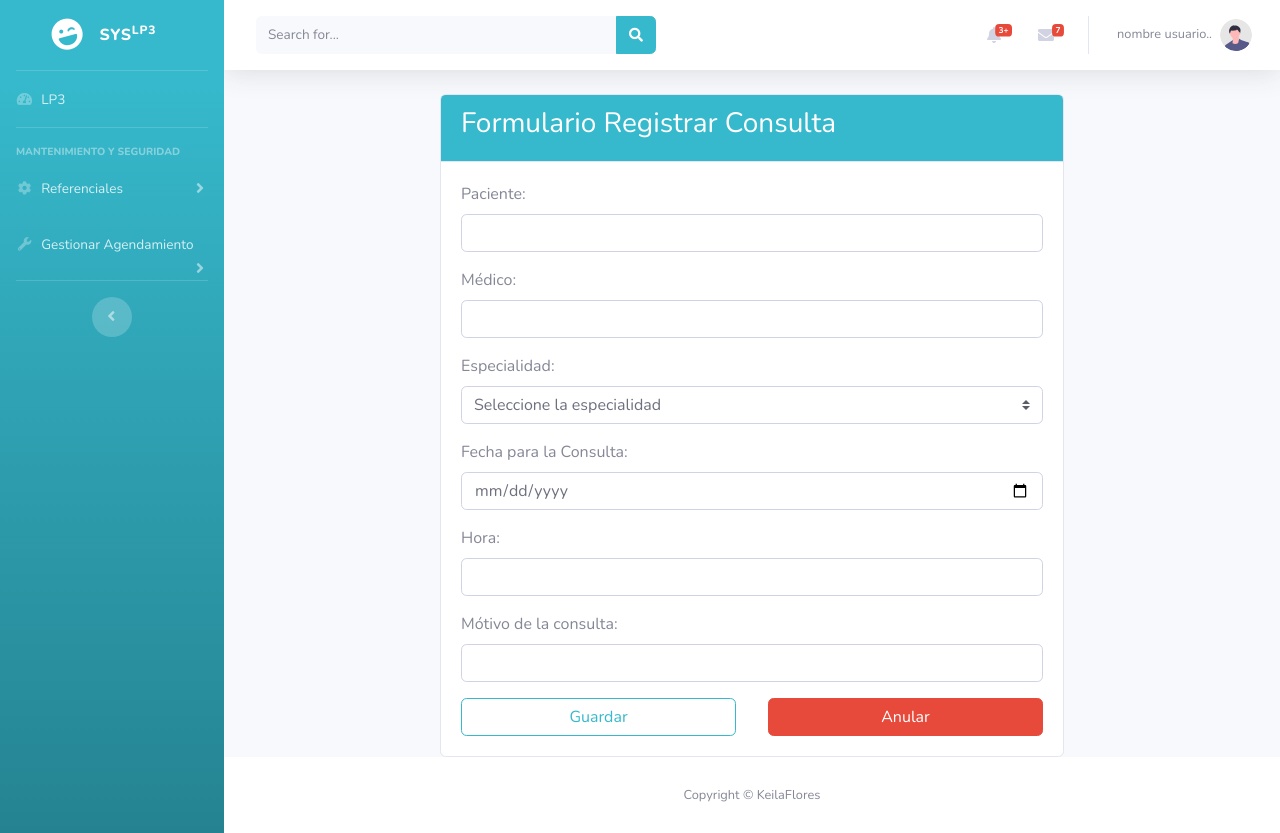
After one commit to keilaflores889/proyecto-lp3, a Flask app: page /agendamientos/cita/consulta-index in a window 1280 px wide. The commit adds this page. Run offline with Flask 3, Linux system fonts and the light colour scheme; some libraries are stand-ins or nearby versions.

Commit message:
cambios en vista registrar paciente y consulta

```diff
--- a/app/__init__.py
+++ b/app/__init__.py
@@ -25,7 +25,7 @@ from app.rutas.referenciales.diagnostico.diagnostico_routes import diagmod  #dia
 #importacion de cita
 from app.rutas.Agendamiento.cita.cita_routes import citamod   # Cita
 from app.rutas.Agendamiento.paciente.paciente_routes import paciemod
-
+from app.rutas.Agendamiento.consulta.consulta_routes import consumod
 
 
 # registrar referenciales
@@ -52,7 +52,7 @@ app.register_blueprint(diagmod, url_prefix=f'{modulo0}/diagnostico') #diagnostic
 modulo0 = '/agendamientos'
 app.register_blueprint(citamod, url_prefix=f'{modulo0}/cita')  # cita
 app.register_blueprint(paciemod, url_prefix=f'{modulo0}/cita')  # cita
-
+app.register_blueprint(consumod, url_prefix=f'{modulo0}/cita')  # cita
 
 #ciudad
 from app.rutas.referenciales.ciudad.ciudad_api import ciuapi
--- /dev/null
+++ b/app/rutas/Agendamiento/consulta/consulta_routes.py
@@ -0,0 +1,7 @@
+from flask import Blueprint, render_template
+
+consumod = Blueprint('consulta', __name__, template_folder='templates')
+
+@consumod.route('/consulta-index')
+def consultaIndex():
+    return render_template('consulta-index.html')
--- /dev/null
+++ b/app/rutas/Agendamiento/consulta/templates/consulta-index.html
@@ -0,0 +1,64 @@
+{% extends 'base.html' %}
+
+{% block titulo %}
+Formulario Registrar Consulta
+{% endblock %}
+
+{% block contenido %}
+<div class="container col-xl-8">
+    <div class="card">
+        <div class="card-header bg-info text-white">
+            <h3>Formulario Registrar Consulta</h3>
+        </div>
+        <div class="card-body">
+            <div class="form-group">
+                <!-- Input nombre -->
+                <label for="paciente">Paciente:</label>
+                <input type="text" class="form-control" id="nombre">
+            </div>
+
+            <div class="form-group">
+                <!-- Input apellido -->
+                <label for="medico">Médico:</label>
+                <input type="text" class="form-control" id="medico">
+            </div>
+
+            <!-- Combo especialidad -->
+            <div class="form-group">
+                <label for="cbo_especialidad">Especialidad:</label>
+                <select id="cbo_especialidad" class="custom-select">
+                    <option selected>Seleccione la especialidad</option>
+                    <option value="1">especialidad1</option>
+                    <option value="2">especialidad2</option>
+                    <option value="3">especialidad3</option>
+                    <option value="4">especialidad4</option>
+                </select>
+            </div>
+
+            <!-- Input fecha de la consulta -->
+            <div class="form-group">
+                <label for="fecha_consulta">Fecha para la Consulta:</label>
+                <input type="date" class="form-control" id="fecha_consulta">
+            </div>
+
+            <div class="form-group">
+                <!-- Input hora -->
+                <label for="Hora">Hora:</label>
+                <input type="text" class="form-control" id="Hora">
+            </div>
+
+            <div class="form-group">
+                <!-- Input motivo de consulta -->
+                <label for="motivo_consulta">Mótivo de la consulta:</label>
+                <input type="text" class="form-control" id="motivo_consulta">
+            </div>
+
+            <!-- Botón de registrar consulta -->
+            <div class="d-flex justify-content-between">
+                <button type="button" class="btn btn-outline-info w-50 mr-3" id="btn_guardar">Guardar</button>
+                <button type="button" class="btn btn-danger w-50 ml-3" id="btn_anular">Anular</button>
+            </div>
+        </div>
+    </div>
+</div>
+{% endblock %}
--- a/app/templates/base.html
+++ b/app/templates/base.html
@@ -102,6 +102,7 @@
 
             <a class="collapse-item" href="{{ url_for('cita.citaIndex') }}">Citas</a>
             <a class="collapse-item" href="{{ url_for('paciente.pacienteIndex') }}">Registrar Paciente</a>
+            <a class="collapse-item" href="{{ url_for('consulta.consultaIndex') }}">Registrar Consulta</a>
         </div>
 
     </div>
```
Also changed, not shown: app/rutas/Agendamiento/consulta/__init__.py (added).
